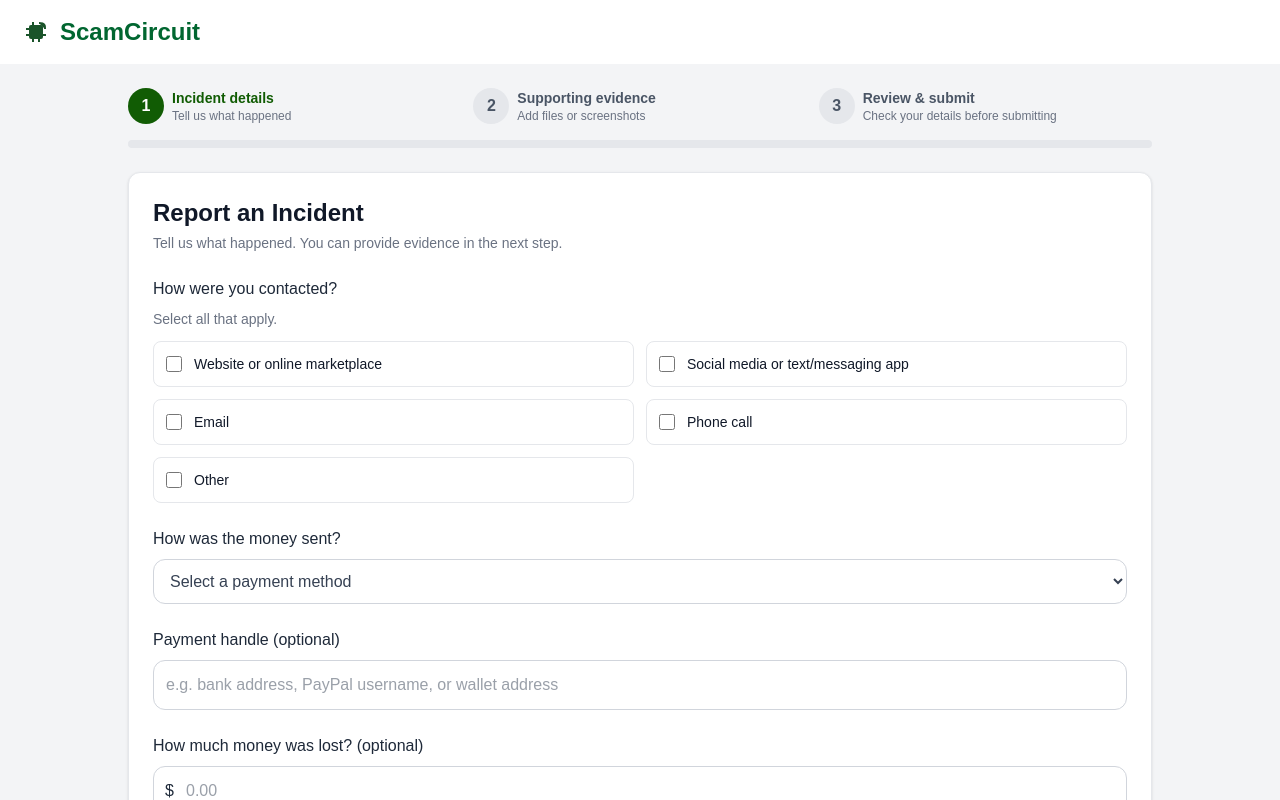
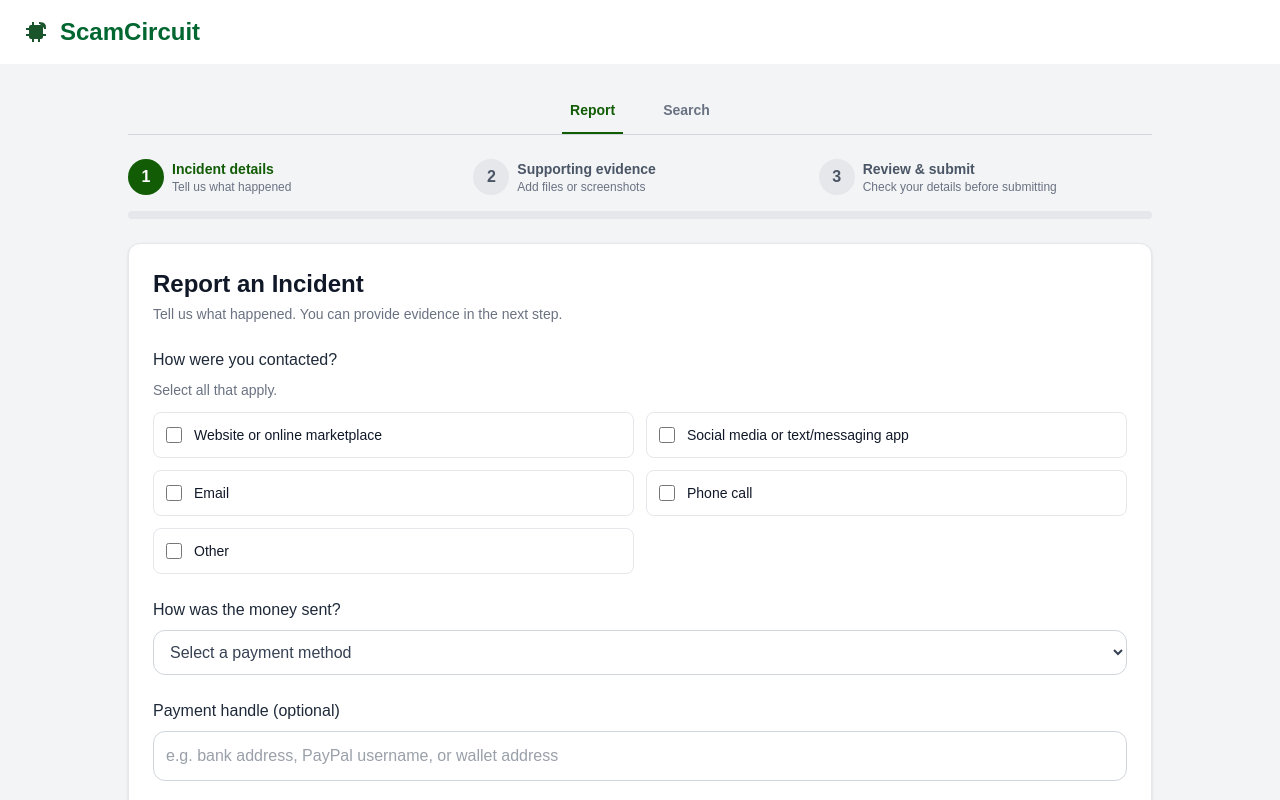
Before and after one commit to AML441/ScamCircuit, a Next.js app in the folder scam-circuit/: page / in a window 1280 px wide. Shown: the top 800 px of the page. Built offline with nearby package versions, Linux system fonts and the light colour scheme.

Commit message:
adding search frontend

```diff
--- a/scam-circuit/app/components/IncidentForm.tsx
+++ b/scam-circuit/app/components/IncidentForm.tsx
@@ -1,5 +1,7 @@
+
 "use client";
 
+import { useState } from "react";
 import { useIncidentForm } from "./IncidentFormContext";
 import Step1GeneralInfo from "./steps/Step1GeneralInfo";
 import Step2EvidenceUpload from "./steps/Step2EvidenceUpload";
@@ -12,22 +14,58 @@ const steps = [
 ];
 
 export default function IncidentForm() {
-  const { formState, setCurrentStep } = useIncidentForm();
+  const { formState } = useIncidentForm();
   const currentStep = formState.currentStep;
+
+  const [activeTab, setActiveTab] = useState<"report" | "search">("report");
+  const [searchQuery, setSearchQuery] = useState("");
+
   const progress = ((currentStep - 1) / (steps.length - 1)) * 100;
 
-  const formId =
-    currentStep === 1
-      ? "step1-form"
-      : currentStep === 3
-        ? "step3-form"
-        : undefined;
+  function handleSearch(event: React.FormEvent<HTMLFormElement>) {
+    event.preventDefault();
+
+    // Search functionality can be connected here.
+    console.log("Search query:", searchQuery);
+  }
 
   return (
     <div className="min-h-screen bg-gray-100 p-6">
       <div className="mx-auto w-full max-w-5xl">
 
-        {/* Step navigation OUTSIDE the individual step components */}
+        {/* Main tabs */}
+        <div className="mb-6 flex justify-center gap-10 border-b border-gray-300">
+          <div className="flex gap-8">
+            <button
+              type="button"
+              onClick={() => setActiveTab("report")}
+              className={`border-b-2 px-2 py-3 text-sm font-semibold transition ${
+                activeTab === "report"
+                  ? "border-[#115c04] text-[#115c04]"
+                  : "border-transparent text-gray-500 hover:text-gray-800"
+              }`}
+            >
+              Report
+            </button>
+
+            <button
+              type="button"
+              onClick={() => setActiveTab("search")}
+              className={`border-b-2 px-2 py-3 text-sm font-semibold transition ${
+                activeTab === "search"
+                  ? "border-[#115c04] text-[#115c04]"
+                  : "border-transparent text-gray-500 hover:text-gray-800"
+              }`}
+            >
+              Search
+            </button>
+          </div>
+        </div>
+
+        {/* Report tab */}
+        {activeTab === "report" && (
+          <>
+            {/* Three-step progress indicator */}
             <div className="mb-6">
               <div className="mb-4 flex items-center justify-between gap-3">
                 {steps.map((step, index) => {
@@ -74,21 +112,54 @@ export default function IncidentForm() {
                   style={{ width: `${progress}%` }}
                 />
               </div>
-
-          {/* <p className="mt-3 text-sm text-gray-600">
-            Step {currentStep} of {steps.length}:{" "}
-            <span className="font-semibold text-gray-900">
-              {steps[currentStep - 1].title}
-            </span>
-          </p> */}
             </div>
 
-        {/* Only the current step's content changes */}
+            {/* Current report step */}
             {currentStep === 1 && <Step1GeneralInfo />}
             {currentStep === 2 && <Step2EvidenceUpload />}
             {currentStep === 3 && <Step3Review />}
+          </>
+        )}
 
+        {/* Search tab */}
+        {activeTab === "search" && (
+          <div className="rounded-xl border border-gray-200 bg-white p-6 shadow-sm sm:p-8">
+            <h2 className="text-2xl font-bold text-gray-900">
+              Search Reports
+            </h2>
 
+            <p className="mt-2 text-sm text-gray-600">
+              Search for a report using its report ID or other available details.
+            </p>
+
+            <form onSubmit={handleSearch} className="mt-6">
+              <label
+                htmlFor="report-search"
+                className="mb-2 block text-sm font-medium text-gray-700"
+              >
+                Search query
+              </label>
+
+              <div className="flex flex-col gap-3 sm:flex-row">
+                <input
+                  id="report-search"
+                  type="search"
+                  value={searchQuery}
+                  onChange={(event) => setSearchQuery(event.target.value)}
+                  placeholder="Enter a report ID..."
+                  className="min-w-0 flex-1 rounded-lg border border-gray-300 px-4 py-3 text-gray-900 outline-none focus:border-green-700 focus:ring-2 focus:ring-green-100"
+                />
+
+                <button
+                  type="submit"
+                  className="rounded-lg bg-[#115c04] px-6 py-3 font-semibold text-white transition hover:bg-green-800"
+                >
+                  Search
+                </button>
+              </div>
+            </form>
+          </div>
+        )}
       </div>
     </div>
   );
--- a/scam-circuit/app/icons/Logo.tsx
+++ b/scam-circuit/app/icons/Logo.tsx
@@ -2,13 +2,13 @@ export default function Logo() {
     return (
         <svg fill="#1a542a" width="24" height="24" viewBox="0 0 24 24"  xmlns="http://www.w3.org/2000/svg">
             <rect x="5" y="5" width="14" height="14" rx="2" fill="#1a542a"/>
-            <path d="M9 6V2" stroke-width="2" stroke="#1a542a"/>
-            <path d="M9 22V18" stroke-width="2" stroke="#1a542a"/>
-            <path d="M15 22V18" stroke-width="2" stroke="#1a542a"/>
-            <path d="M22 15L18 15" stroke-width="2" stroke="#1a542a"/>
-            <path d="M6 15L2 15" stroke-width="2" stroke="#1a542a"/>
-            <path d="M6 9L2 9" stroke-width="2" stroke="#1a542a"/>
-            <path d="M15 3C16.8638 3 17.7956 3 18.5307 3.30448C19.5108 3.71046 20.2895 4.48915 20.6955 5.46927C21 6.20435 21 7.13623 21 9" stroke-width="2" stroke="#1a542a"/>
+            <path d="M9 6V2" strokeWidth="2" stroke="#1a542a"/>
+            <path d="M9 22V18" strokeWidth="2" stroke="#1a542a"/>
+            <path d="M15 22V18" strokeWidth="2" stroke="#1a542a"/>
+            <path d="M22 15L18 15" strokeWidth="2" stroke="#1a542a"/>
+            <path d="M6 15L2 15" strokeWidth="2" stroke="#1a542a"/>
+            <path d="M6 9L2 9" strokeWidth="2" stroke="#1a542a"/>
+            <path d="M15 3C16.8638 3 17.7956 3 18.5307 3.30448C19.5108 3.71046 20.2895 4.48915 20.6955 5.46927C21 6.20435 21 7.13623 21 9" strokeWidth="2" stroke="#1a542a"/>
         </svg>
 
     )
```
Lines whose indentation alone changed are shown as unchanged.
